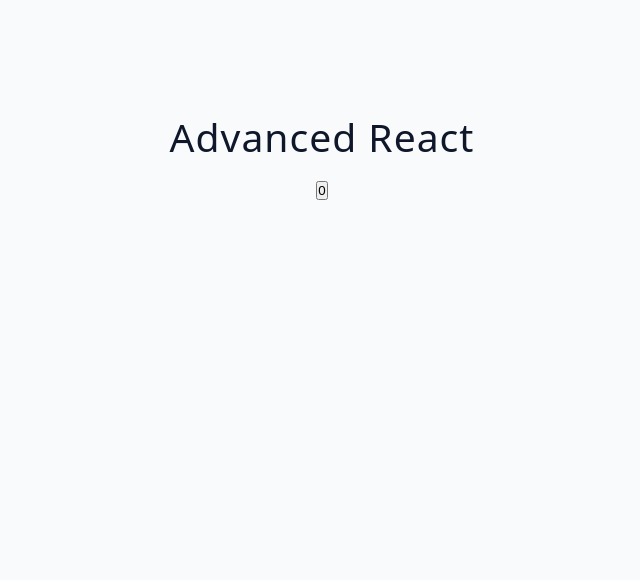
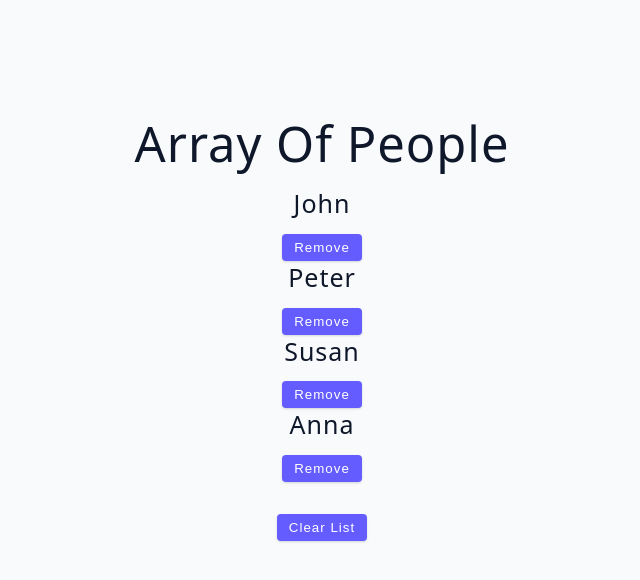
Before and after one commit to logan-lampton/react_projects, a React (Vite) app in the folder my-react-app/: page / in a window 1280 px wide. Shown: the top 580 px of the page, without its empty margins (318-958 px from the left). Built offline with nearby package versions, Linux system fonts and the light colour scheme.

Commit message:
created PeopleArray component

```diff
--- a/my-react-app/src/01-useState/ButtonCounter.jsx
+++ b/my-react-app/src/01-useState/ButtonCounter.jsx
@@ -5,10 +5,17 @@ function ButtonCounter() {
   const [count, setCount] = useState(0);
 
   const handleClick = () => {
-    setCount(count + 1)
+    setCount(count + 1);
   };
 
-  return <button onClick={handleClick}>{count}</button>;
+  return (
+    <>
+      <h2>{count}</h2>
+      <button onClick={handleClick} type='button' className='btn'>
+        Add!
+      </button>
+    </>
+  );
 }
 
 export default ButtonCounter;
--- /dev/null
+++ b/my-react-app/src/01-useState/PeopleArray.jsx
@@ -0,0 +1,56 @@
+import { useState } from "react";
+import { data } from "../data";
+
+function PeopleArray() {
+  const [people, setPeople] = useState(data);
+
+  const removePerson = (id) => {
+    const newArray = people.filter((person) => {
+      if (person.id !== id) {
+        return person;
+      }
+    });
+    setPeople(newArray);
+  };
+
+  const clearList = () => {
+    setPeople([]);
+  };
+
+  return (
+    <>
+      <div>
+        <h1>Array of People</h1>
+        <div>
+          {people.map((person) => {
+            const { id, name } = person;
+            return (
+              <div key={id}>
+                <h4>{name}</h4>
+                <button
+                  onClick={() => removePerson(id)}
+                  type='button'
+                  className='btn'
+                >
+                  Remove
+                </button>
+              </div>
+            );
+          })}
+        </div>
+      </div>
+      <div>
+        <button
+          onClick={clearList}
+          type='button'
+          className='btn'
+          style={{ marginTop: "2rem" }}
+        >
+          Clear List
+        </button>
+      </div>
+    </>
+  );
+}
+
+export default PeopleArray;
--- a/my-react-app/src/App.jsx
+++ b/my-react-app/src/App.jsx
@@ -1,11 +1,10 @@
 import "./App.css";
-import ButtonCounter from "./01-useState/ButtonCounter.jsx";
+import PeopleArray from './01-useState/PeopleArray';
 
 function App() {
   return (
     <div className='container'>
-      <h2>advanced react</h2>
-      <ButtonCounter />
+      <PeopleArray />
     </div>
   );
 }
```
